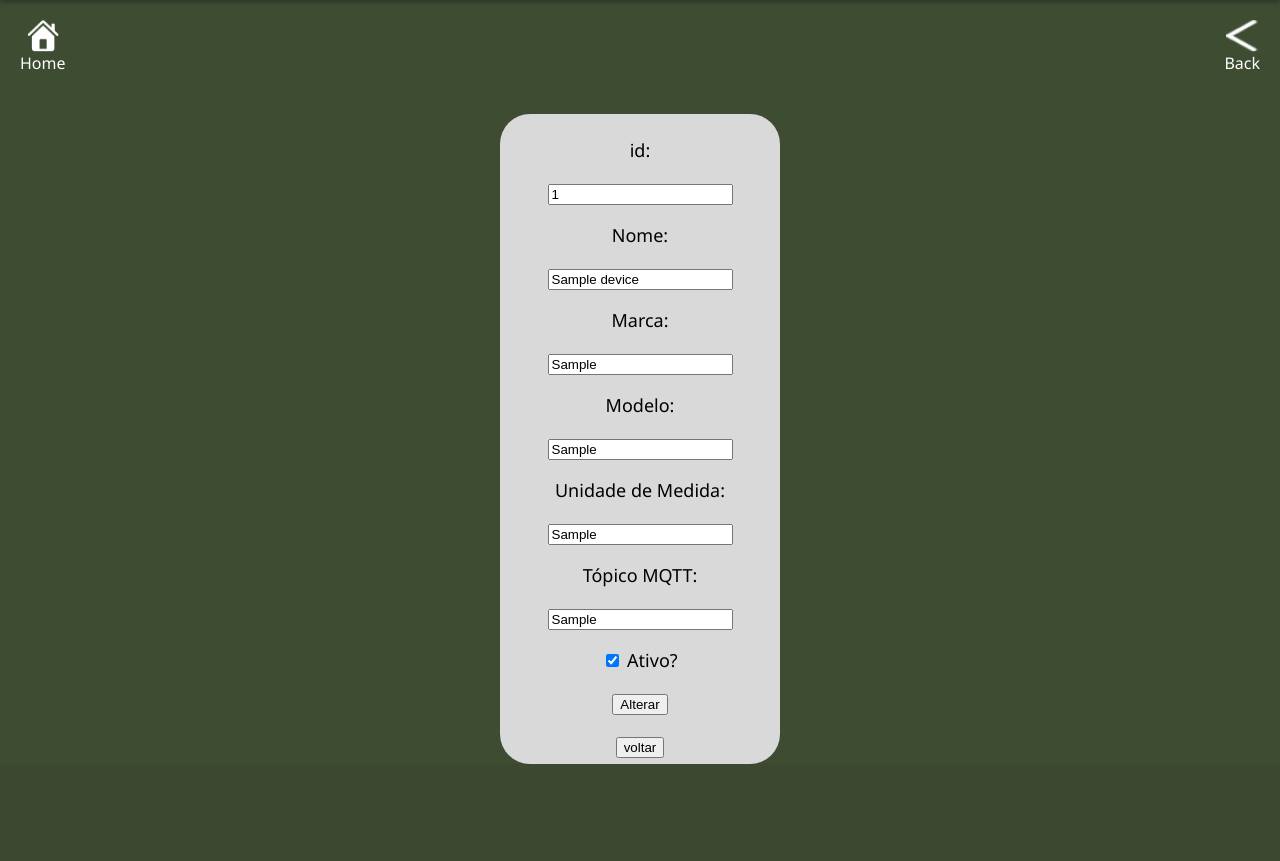
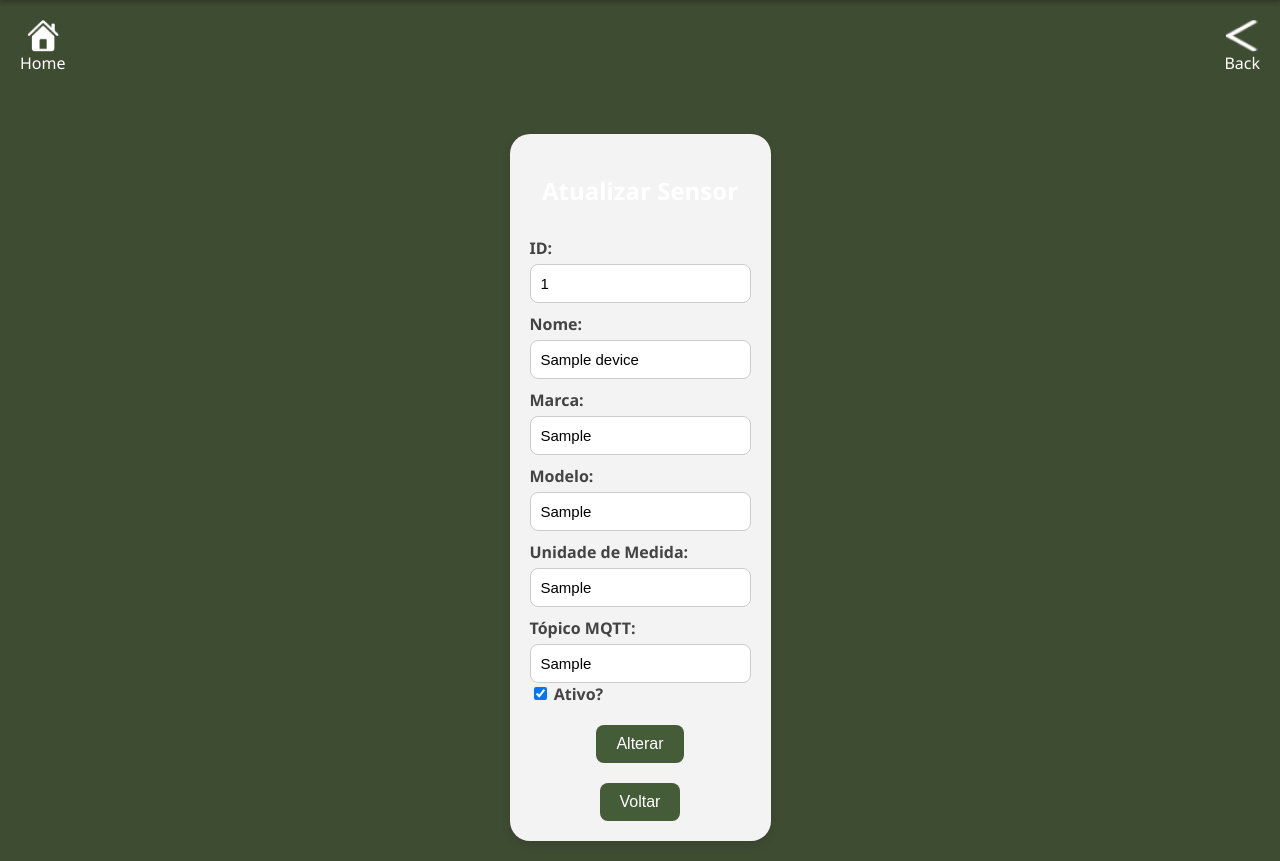
Before and after one commit to DraNefario/flask_app, a Flask app: page /edit_sensor?id=1 in a window 1280 px wide. Shown: the part 52-913 px from the top of the page. Before the commit the page ends 816 px from the top, so only its background shows below. Run offline with Flask 3, Linux system fonts and the light colour scheme; tables that the repository leaves empty hold one stand-in row (values such as "Sample post").

Commit message:
Update update_sensor.html

```diff
--- a/expcriativa/templates/update_sensor.html
+++ b/expcriativa/templates/update_sensor.html
@@ -1,38 +1,43 @@
-<!--update_sensor.html -->
-{% extends"base.html" %}
-{% block content%}
+<!-- update_sensor.html -->
+{% extends "base.html" %}
+{% block content %}
 <div class="vertical-center">
     <div class="container-update">
-        <div class="card-update">
-            <div class="card-header">
-                <div class="card-body">
-                    {%for sensor in sensor%}
-                        <form action = "http://localhost:8080/update_sensor" method = "post">
-                            <p>id:</p>
-                            <p><input type = "text" name = "id" value= "{{sensor.id}}" readonly/></p>
-                            <p>Nome:</p>
-                            <p><input type = "text" name = "name" value= "{{sensor.name}}" required/></p>
-                            <p>Marca:</p>
-                            <p><input type = "text" name = "brand" value='{{sensor.brand}}' required/></p>
-                            <p>Modelo:</p>
-                            <p><input type = "text" name = "model" value='{{sensor.model}}' required/></p>
-                            <p>Unidade de Medida:</p>
-                            <p><input type = "text" name = "unit" value='{{sensor.unit}}' required/></p>
-                            <p>Tópico MQTT:</p>
-                            <p><input type = "text" name = "topic" value='{{sensor.topic}}' required/></p>
+        <div class="edit-user">
+            <h2 class="edit-user-a">Atualizar Sensor</h2>
+            {% for sensor in sensor %}
+                <form action="http://localhost:8080/update_sensor" method="post">
+                    <label for="id">ID:</label>
+                    <input type="text" id="id" name="id" value="{{ sensor.id }}" readonly />
+
+                    <label for="name">Nome:</label>
+                    <input type="text" id="name" name="name" value="{{ sensor.name }}" required />
+
+                    <label for="brand">Marca:</label>
+                    <input type="text" id="brand" name="brand" value="{{ sensor.brand }}" required />
+
+                    <label for="model">Modelo:</label>
+                    <input type="text" id="model" name="model" value="{{ sensor.model }}" required />
+
+                    <label for="unit">Unidade de Medida:</label>
+                    <input type="text" id="unit" name="unit" value="{{ sensor.unit }}" required />
+
+                    <label for="topic">Tópico MQTT:</label>
+                    <input type="text" id="topic" name="topic" value="{{ sensor.topic }}" required />
+
                     <div>
                         <input type="checkbox" id="is_active" name="is_active" checked />
                         <label for="is_active">Ativo?</label>
                     </div>
-                    {%endfor%}
-                        <p><input type = "submit" value = "Alterar" /></p>
+
+                    <input type="submit" value="Alterar" />
                 </form>
+            {% endfor %}
+
             <form action="http://localhost:8080/list_sensors">
-                            <input type="submit" value="voltar">
+                <input type="submit" value="Voltar" />
             </form>
         </div>
     </div>
 </div>
-    </div>
-</div>
-{% endblock%}
+{% endblock %}
```
Lines whose indentation alone changed are shown as unchanged.
